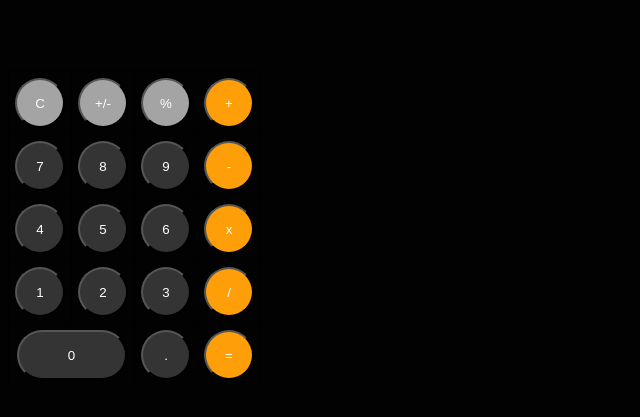
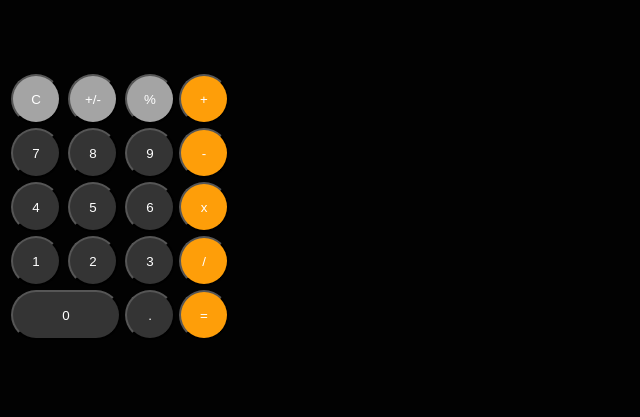
Before and after one commit to peytoncritchfield/calculator, a plain HTML site: page index.html in a window 1280 px wide. Both pictures are taken after a click on the button "+/-". Shown: the part 61-478 px from the top of the page, without its empty margins (0-640 px from the left). Drawn offline with Linux system fonts and the light colour scheme.

Commit message:
Calculator Final Phase

```diff
--- a/index.html
+++ b/index.html
@@ -10,12 +10,7 @@
         body {
             background-color: #020202;
         }
-        table, th, td {
-            border: 1px solid black;
-            border-collapse: collapse;
-            padding: 6px;
-            text-align:center;
-        }
+
         button {
             height: 50px;
             width: 50px;
@@ -27,7 +22,7 @@
             outline: none;
         }
         button:hover {
-            opacity: 0.8;
+            opacity: 0.7;
         }
 
         #zero {
@@ -63,10 +58,10 @@
                     <button class="light-grey" onclick="clearValue()">C</button>
                 </td>
                 <td>
-                    <button class="light-grey">+/-</button>
+                    <button class="light-grey" onclick="negativeOrPositive()">+/-</button>
                 </td>
                 <td>
-                    <button class="light-grey">%</button>
+                    <button class="light-grey" onclick="percentOfValue()">%</button>
                 </td>
                 <td>
                     <button class="orange" class="orange" onclick="setOperator('+')">+</button>
@@ -163,6 +158,17 @@
 
         }
 
+        function negativeOrPositive() {
+            if (output >= 0) {
+                return -output;
+            } else {
+                return output;
+            }
+        }
+        function percentOfValue() {
+
+        }
+
         function calculate () {
             let result = `${operation.before} ${operation.operator} ${operation.after}`;
             output.innerHTML = eval(result);
```
Also changed, not shown: 1 other file.
